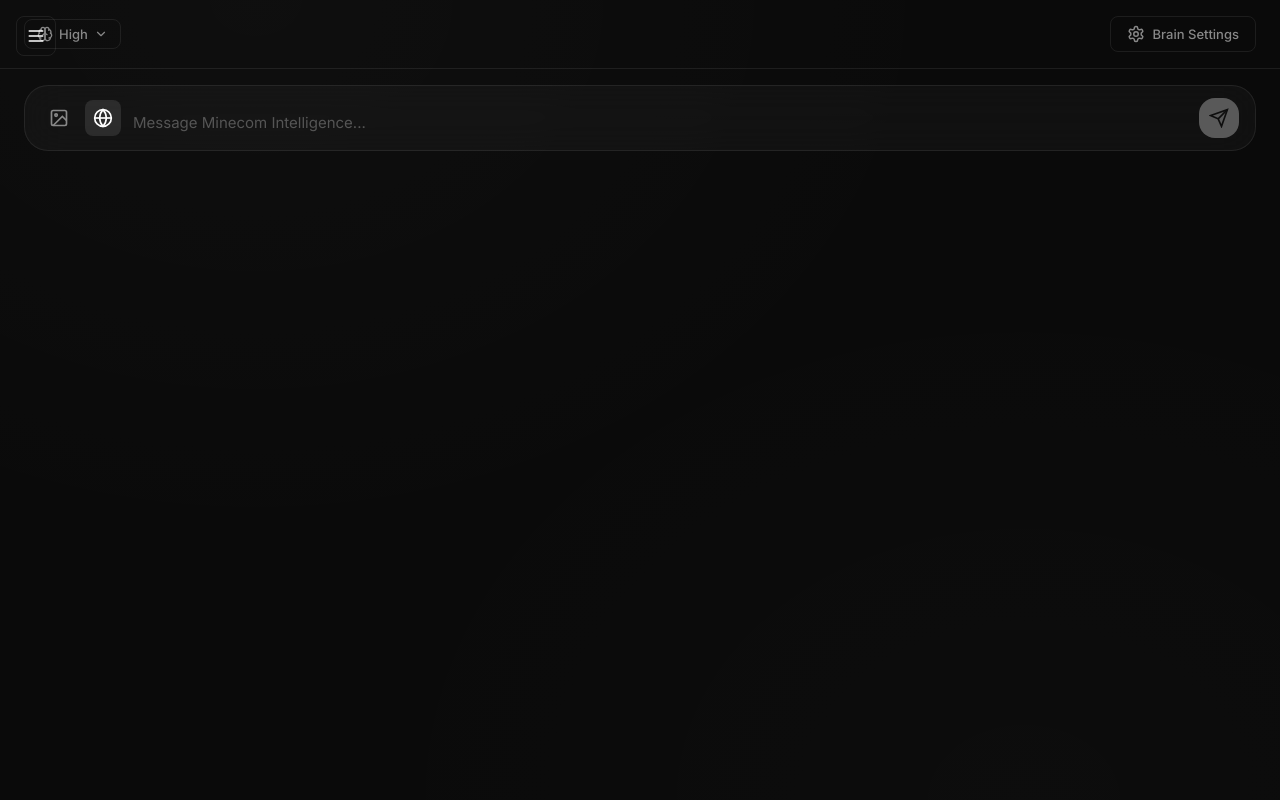
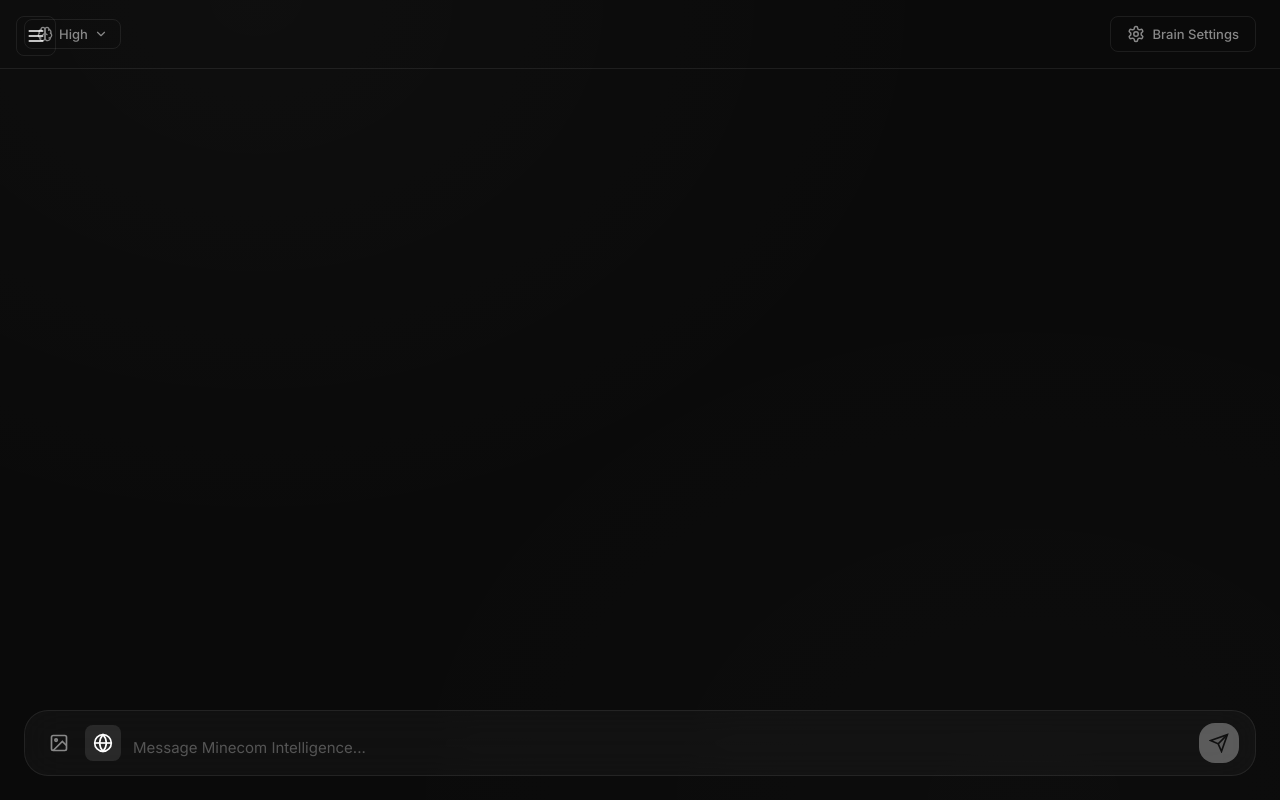
Before and after one commit to Vaskrokodile/brainedai, a Next.js app: page / in a window 1280 px wide. Built offline with nearby package versions, Linux system fonts and the light colour scheme.

Commit message:
Fix sidebar overlapping with content by adding contentWrapper

```diff
--- a/app/brain/page.module.css
+++ b/app/brain/page.module.css
@@ -1,3 +1,16 @@
+.contentWrapper {
+  display: flex;
+  flex-direction: column;
+  height: 100%;
+  overflow: hidden;
+  margin-left: 0;
+  transition: margin-left var(--transition-fast);
+}
+
+body.sidebar-open .contentWrapper {
+  margin-left: 240px;
+}
+
 .container {
   display: flex;
   flex-direction: column;
--- a/app/page.module.css
+++ b/app/page.module.css
@@ -1,3 +1,16 @@
+.contentWrapper {
+  display: flex;
+  flex-direction: column;
+  height: 100%;
+  overflow: hidden;
+  margin-left: 0;
+  transition: margin-left var(--transition-fast);
+}
+
+body.sidebar-open .contentWrapper {
+  margin-left: 240px;
+}
+
 .main {
   flex: 1;
   display: flex;
--- a/app/page.tsx
+++ b/app/page.tsx
@@ -80,6 +80,7 @@ function ChatInterface() {
   return (
     <>
       <MiniSidebar />
+      <div className={styles.contentWrapper}>
         <div className={styles.chatContainer}>
           <ChatHeader />
           <div className={styles.messagesArea}>
@@ -99,6 +100,7 @@ function ChatInterface() {
           </div>
           <ChatInput onSend={handleSend} disabled={isLoading} />
         </div>
+      </div>
     </>
   );
 }
--- a/components/MiniSidebar.module.css
+++ b/components/MiniSidebar.module.css
@@ -33,7 +33,7 @@
   flex-direction: column;
   transform: translateX(-100%);
   transition: transform var(--transition-fast);
-  z-index: 999;
+  z-index: 998;
   padding-top: 70px;
   overflow-y: auto;
   backdrop-filter: none;
@@ -41,6 +41,10 @@
 
 .miniSidebar.open {
   transform: translateX(0);
+}
+
+body.sidebar-open {
+  padding-left: 240px;
 }
 
 .logo {
--- a/components/MiniSidebar.tsx
+++ b/components/MiniSidebar.tsx
@@ -1,6 +1,6 @@
 'use client';
 
-import { useState } from 'react';
+import { useState, useEffect } from 'react';
 import { Menu, X, MessageSquare, Brain, Sparkles, Zap, Cpu, Layers } from 'lucide-react';
 import Link from 'next/link';
 import { usePathname } from 'next/navigation';
@@ -18,6 +18,14 @@ export function MiniSidebar() {
   const [isOpen, setIsOpen] = useState(false);
   const pathname = usePathname();
   const { model, setModel, browseEnabled, setBrowseEnabled } = useChat();
+
+  useEffect(() => {
+    if (isOpen) {
+      document.body.classList.add('sidebar-open');
+    } else {
+      document.body.classList.remove('sidebar-open');
+    }
+  }, [isOpen]);
 
   return (
     <>
```
Also changed, not shown: app/brain/page.tsx (+7 -5 lines). Lines whose indentation alone changed are shown as unchanged.
